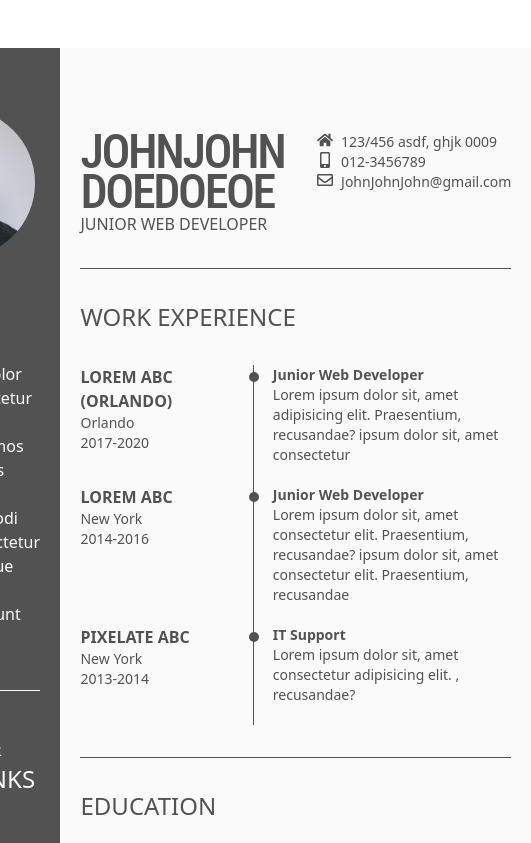
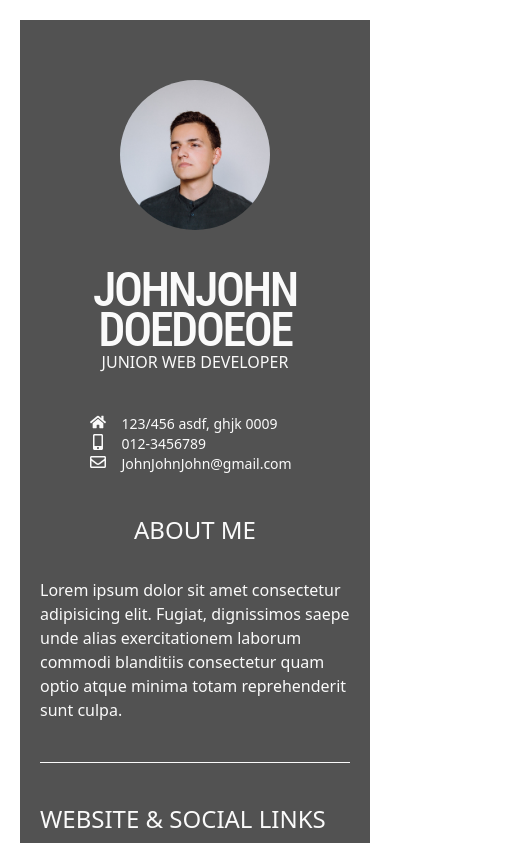
Before and after one commit to soAcademy/workshop-react, a React (Create React App) app: page / in a window 390 px wide. Shown: the top 843 px of the page, 531 px wide, since content can reach past the window. Built offline with nearby package versions, Linux system fonts and the light colour scheme.

Commit message:
feat: do resume2 responsive

```diff
--- a/src/Resume2.js
+++ b/src/Resume2.js
@@ -3,27 +3,25 @@ import { FaHome, FaMobileAlt, FaRegEnvelope } from "react-icons/fa";
 import userImg from "./user1.jpg";
 
 const Resume = () => {
-  const about =
-    "Lorem ipsum dolor sit amet consectetur adipisicing elit. Fugiat, dignissimos saepe unde alias exercitationem laborum commodi blanditiis consectetur quam optio atque minima totam reprehenderit sunt culpa.";
-  const website = [
+  const data = {
+    about:
+      "Lorem ipsum dolor sit amet consectetur adipisicing elit. Fugiat, dignissimos saepe unde alias exercitationem laborum commodi blanditiis consectetur quam optio atque minima totam reprehenderit sunt culpa.",
+    website: [
       { Facebook: "http://www.facebook.com" },
       { Twitter: "http://twitter.com" },
       { Instgram: "http://instagram.com" },
-  ];
-
-  const name = {
+    ],
+    name: {
       firstName: "Johnjohn",
       lastName: "Doedoeoe",
       job: "Junior Web Developer",
-  };
-
-  const addr = {
+    },
+    addr: {
       address: "123/456 asdf, ghjk 0009",
       tel: "012-3456789",
       email: "JohnJohnJohn@gmail.com",
-  };
-
-  const workX = [
+    },
+    workX: [
       {
         name: "Lorem abc (Orlando)",
         time: "2017-2020",
@@ -45,9 +43,8 @@ const Resume = () => {
         jobPosition: "IT Support",
         desc: "Lorem ipsum dolor sit, amet consectetur adipisicing elit. , recusandae?",
       },
-  ];
-
-  const edu = [
+    ],
+    edu: [
       {
         name: "University abc",
         time: "2011-2013",
@@ -62,12 +59,13 @@ const Resume = () => {
         major: "Computer Science",
         desc: "Lorem ipsum dolor sit, amet consectetur  elit. Praesentium, recusandae?",
       },
-  ];
+    ],
+  };
 
   return (
-    <div className="flex justify-center w-100 my-12">
-      <div className="flex w-[800px] h-[1000px] shadow-md">
-        <div className="w-[30%] bg-neutral-600 text-zinc-50 p-5">
+    <div className="flex justify-center w-100 my-5 md:my-10">
+      <div className="flex flex-col md:flex-row md:w-[800px] md:h-[1000px] md:shadow-md">
+        <div className="w-100 md:w-[30%] bg-neutral-600 text-zinc-50 mx-5 md:mx-0 p-5">
           <div className="flex justify-center my-10">
             <img
               className="w-[150px] h-[150px] rounded-full"
@@ -75,14 +73,47 @@ const Resume = () => {
               alt="logo"
             />
           </div>
+          <div className="md:hidden">
+            <h1 className="font-robCond font-medium text-5xl text-center md:text-left leading-10 tracking-tighter">
+              {data.name.firstName.toUpperCase()}
+            </h1>
+            <h1 className="font-robCond font-medium text-5xl text-center md:text-left leading-10 tracking-tighter">
+              {data.name.lastName.toUpperCase()}
+            </h1>
+            <p className="text-center md:text-left">
+              {data.name.job.toUpperCase()}
+            </p>
+          </div>
+          <div className="md:hidden font-light text-sm mt-10 md:mt-0">
+            <div className="grid grid-cols-12 gap-4 justify-items-stretch">
+              <div className="col-span-3 justify-self-end">
+                <FaHome size={16} />
+              </div>
+              <div className="col-span-9">{data.addr.address}</div>
+            </div>
+            <div className="grid grid-cols-12 gap-4 justify-items-stretch">
+              <div className="col-span-3 justify-self-end">
+                <FaMobileAlt size={16} />
+              </div>
+              <div className="col-span-9">{data.addr.tel}</div>
+            </div>
+            <div className="grid grid-cols-12 gap-4 justify-items-stretch">
+              <div className="col-span-3 justify-self-end">
+                <FaRegEnvelope size={16} />
+              </div>
+              <div className="col-span-9">{data.addr.email}</div>
+            </div>
+          </div>
           <div className="border-b border-zinc-50 my-10">
-            <h2 className="text-2xl font-medium">ABOUT ME</h2>
-            <p className="font-light pt-8 pb-10">{about}</p>
+            <h2 className="text-2xl text-center md:text-left font-medium">
+              ABOUT ME
+            </h2>
+            <p className="font-light pt-8 pb-10">{data.about}</p>
           </div>
           <div className="my-10">
             <h2 className="text-2xl font-medium">WEBSITE & SOCIAL LINKS</h2>
             <ul className="pt-5">
-              {website.map((r, idx) => (
+              {data.website.map((r, idx) => (
                 <li key={idx} className="mb-4">
                   <p>{Object.keys(r)}</p>
                   <a className="font-light" href={Object.values(r)}>
@@ -94,39 +125,45 @@ const Resume = () => {
           </div>
         </div>
 
-        <div className="w-[70%] text-neutral-600 bg-zinc-50 p-5">
-          <div className="flex justify-between border-b border-neutral-600 mt-8 py-8">
-            <div>
-              <h1 className="font-robCond font-medium text-5xl leading-10 tracking-tighter">
-                {name.firstName.toUpperCase()}
+        <div className="w-100 md:w-[70%] text-neutral-600 bg-zinc-50 mx-5 md:mx-0 p-5">
+          <div className="hidden md:block md:flex md:justify-between border-b border-neutral-600 mt-8 py-8">
+            <div className="">
+              <h1 className="font-robCond font-medium text-5xl text-center md:text-left leading-10 tracking-tighter">
+                {data.name.firstName.toUpperCase()}
               </h1>
-              <h1 className="font-robCond font-medium text-5xl leading-10 tracking-tighter">
-                {name.lastName.toUpperCase()}
+              <h1 className="font-robCond font-medium text-5xl text-center md:text-left leading-10 tracking-tighter">
+                {data.name.lastName.toUpperCase()}
               </h1>
-              <p className="">{name.job.toUpperCase()}</p>
+              <p className="text-center md:text-left">
+                {data.name.job.toUpperCase()}
+              </p>
             </div>
-            <div className="font-light text-sm">
+            <div className="font-light text-sm mt-10 md:mt-0">
               <p className="flex">
-                <FaHome size={16}/>
-                <span className="pl-2">{addr.address}</span>
+                <FaHome size={16} />
+                <span className="pl-2">{data.addr.address}</span>
               </p>
               <p className="flex">
-                <FaMobileAlt size={16}/>
-                <span className="pl-2">{addr.tel}</span>
+                <FaMobileAlt size={16} />
+                <span className="pl-2">{data.addr.tel}</span>
               </p>
               <p className="flex">
-                <FaRegEnvelope size={16}/>
-                <span className="pl-2">{addr.email}</span>
+                <FaRegEnvelope size={16} />
+                <span className="pl-2">{data.addr.email}</span>
               </p>
             </div>
           </div>
           <div className="border-b border-neutral-600 py-8">
-            <h2 className="text-2xl font-medium pb-8">WORK EXPERIENCE</h2>
-            {workX.map((r, idx) => {
+            <h2 className="text-2xl text-center md:text-left font-medium pb-8">
+              WORK EXPERIENCE
+            </h2>
+            {data.workX.map((r, idx) => {
               return (
                 <div className="flex" key={idx}>
                   <div className="workXLeft w-[40%] pb-5">
-                    <h4 className="font-bold">{r.name.toUpperCase()}</h4>
+                    <h4 className="font-bold pr-3 md:pr-0">
+                      {r.name.toUpperCase()}
+                    </h4>
                     <p className="text-sm">{r.location}</p>
                     <p className="text-sm">{r.time}</p>
                   </div>
@@ -139,12 +176,16 @@ const Resume = () => {
             })}
           </div>
           <div className="py-8">
-            <h2 className="text-2xl font-medium pb-8">EDUCATION</h2>
-            {edu.map((r, idx) => {
+            <h2 className="text-2xl text-center md:text-left font-medium pb-8">
+              EDUCATION
+            </h2>
+            {data.edu.map((r, idx) => {
               return (
                 <div className="flex" key={idx}>
                   <div className="workXLeft w-[40%] pb-5">
-                    <h4 className="font-bold">{r.name.toUpperCase()}</h4>
+                    <h4 className="font-bold pr-3 md:pr-0">
+                      {r.name.toUpperCase()}
+                    </h4>
                     <p className="text-sm">{r.location}</p>
                     <p className="text-sm">{r.time}</p>
                   </div>
```
Lines whose indentation alone changed are shown as unchanged.
